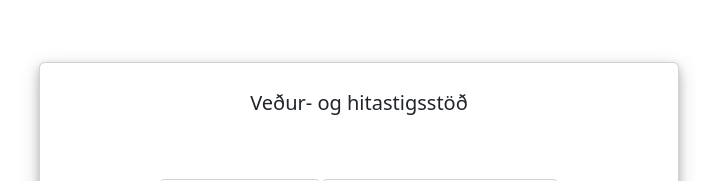
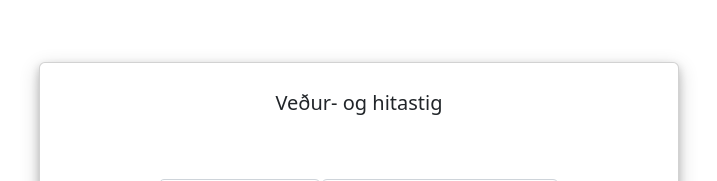
Before and after one commit to siljaros1994/vef2-2023-einstaklings, a React (Create React App) app in the folder frontend/: page / in a window 1280 px wide. Shown: the part 204-385 px from the top of the page, without its empty margins (281-998 px from the left). Built offline with nearby package versions, Linux system fonts and the light colour scheme.

Commit message:
Update App.js

```diff
--- a/frontend/src/components/App.js
+++ b/frontend/src/components/App.js
@@ -69,7 +69,7 @@ const App = () => {
     <div id="app" className="app" style={{ backgroundImage: `url(${weatherGif})` }}>
       <div className="card">
         <div className="card-header">
-          <h5 className="card-title">Veður- og hitastigsstöð</h5>
+          <h5 className="card-title">Veður- og hitastig</h5>
         </div>
         <div className="card-body">
           <AddLocation onAddLocation={handleWeatherData} />
```
